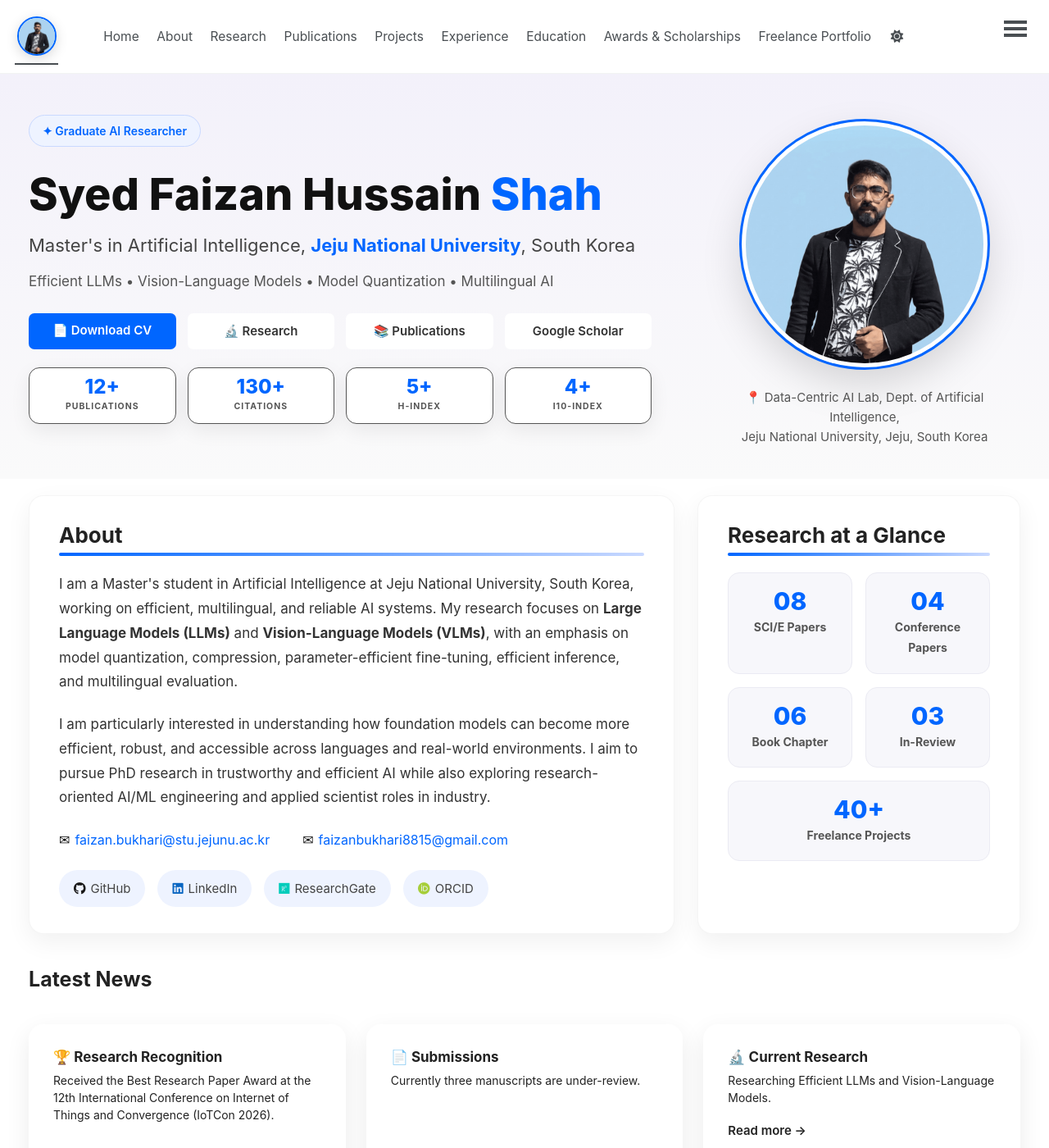
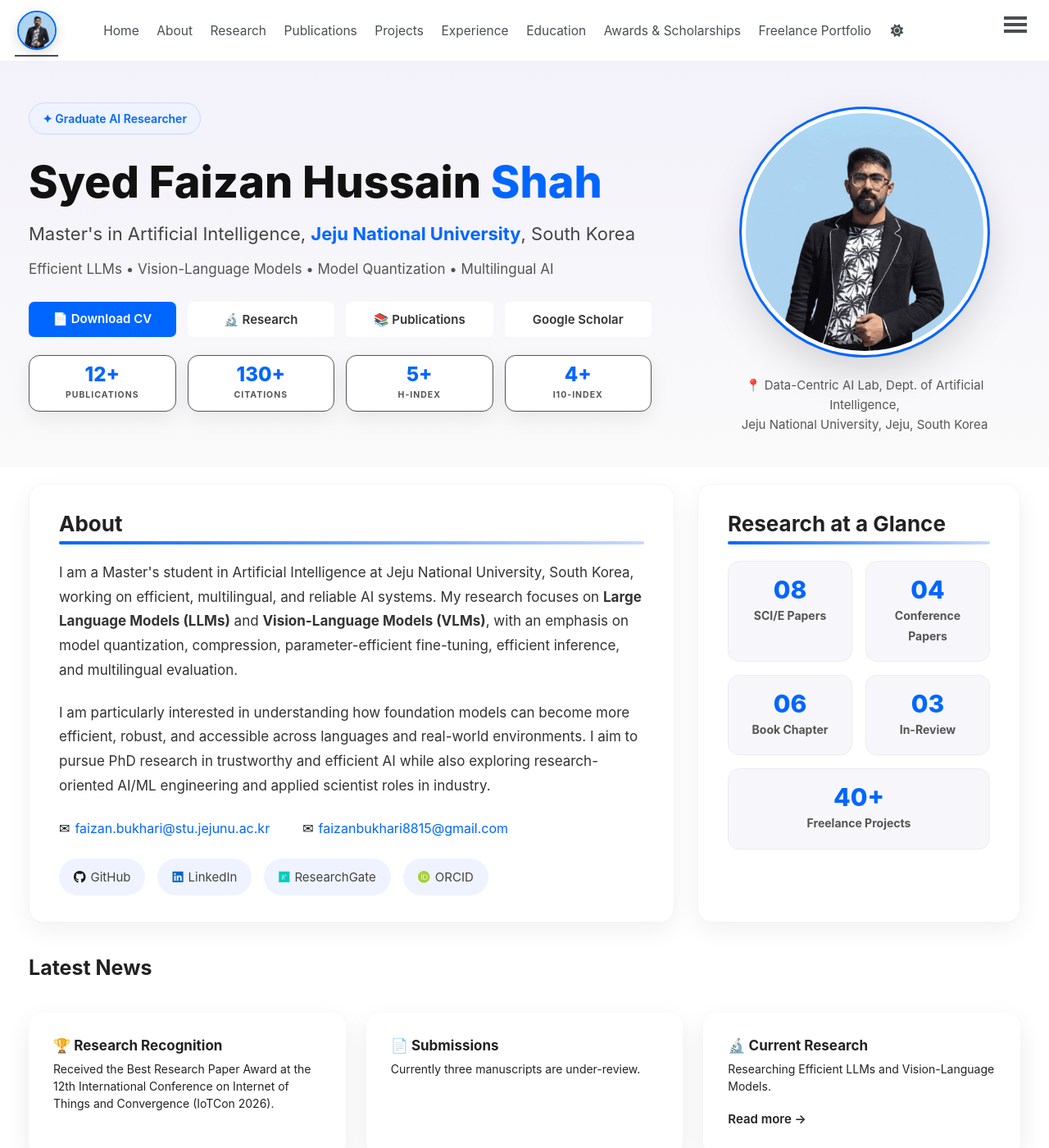
Before and after one commit to Fazi743/Fazi743.github.io, a Jekyll site: the page built from index.html, in a window 1280 px wide and 1400 px high. Shown: the whole window at 82% size. Built offline with Jekyll 4.4.1, drawn with Linux system fonts in a browser that asks for light colours; a style sheet for code colours, icons or effects is not loaded.

Commit message:
Reduce padding and margin in masthead and nav styles

```diff
--- a/assets/css/custom.css
+++ b/assets/css/custom.css
@@ -32,17 +32,18 @@
 .masthead{ margin-top:0; border-top:0; }
 
 /* ---------- Header: slightly more compact ---------- */
-.masthead__inner-wrap{ padding:0.6em 1em; }          /* was ~1em: lowers bar height */
+.masthead__inner-wrap{ padding:0.35em 1em; }          /* was ~1em: lowers bar height */
 
 .greedy-nav a{
   margin:0 0.45rem;        /* was 1rem each side */
-  padding:0.5rem 0.15rem;
+  padding:0.35rem 0.15rem;
   font-size:15.5px;
 }
 .greedy-nav .visible-links li:first-child a{ margin-left:0; }
 .greedy-nav .visible-links a:before{
   left:0; width:100%;
   height:3px; border-radius:3px;
+  bottom:2px;
 }   /* thinner active underline */
 
 .greedy-nav .visible-links{ gap:0; }
```
